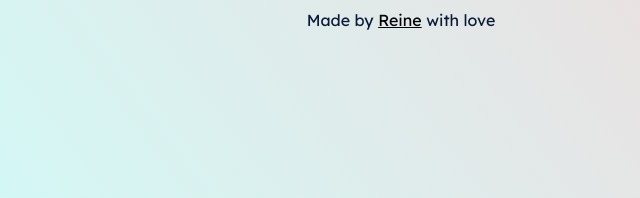
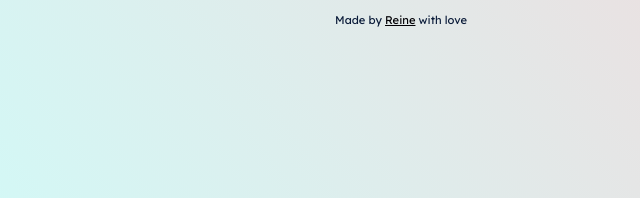
Before and after one commit to Rei-ne/TO-DO-LIST, a website: page index.html in a window 1280 px wide. Shown: the part 551-749 px from the top of the page, 239-879 px from the left. Drawn offline with Linux system fonts and the light colour scheme.

Commit message:
refactoring html

```diff
--- a/index.html
+++ b/index.html
@@ -37,6 +37,7 @@
           autocomplete="off"
           id="new-task-input"
           placeholder="Type here..."
+          required
         />
         <button type="submit">Add</button>
       </form>
--- a/main.css
+++ b/main.css
@@ -83,7 +83,7 @@ input::placeholder {
 
 /* footer link */
 a {
-  font-size: 1rem;
+  font-size: 0.7rem;
   font-weight: 300;
   color: var(--darker);
 }
@@ -93,7 +93,7 @@ footer {
   padding: 0;
   color: var(--dark);
   text-align: center;
-  font-size: 1rem;
+  font-size: 0.7rem;
 }
 .dark-mode input,
 .dark-mode footer {
```
